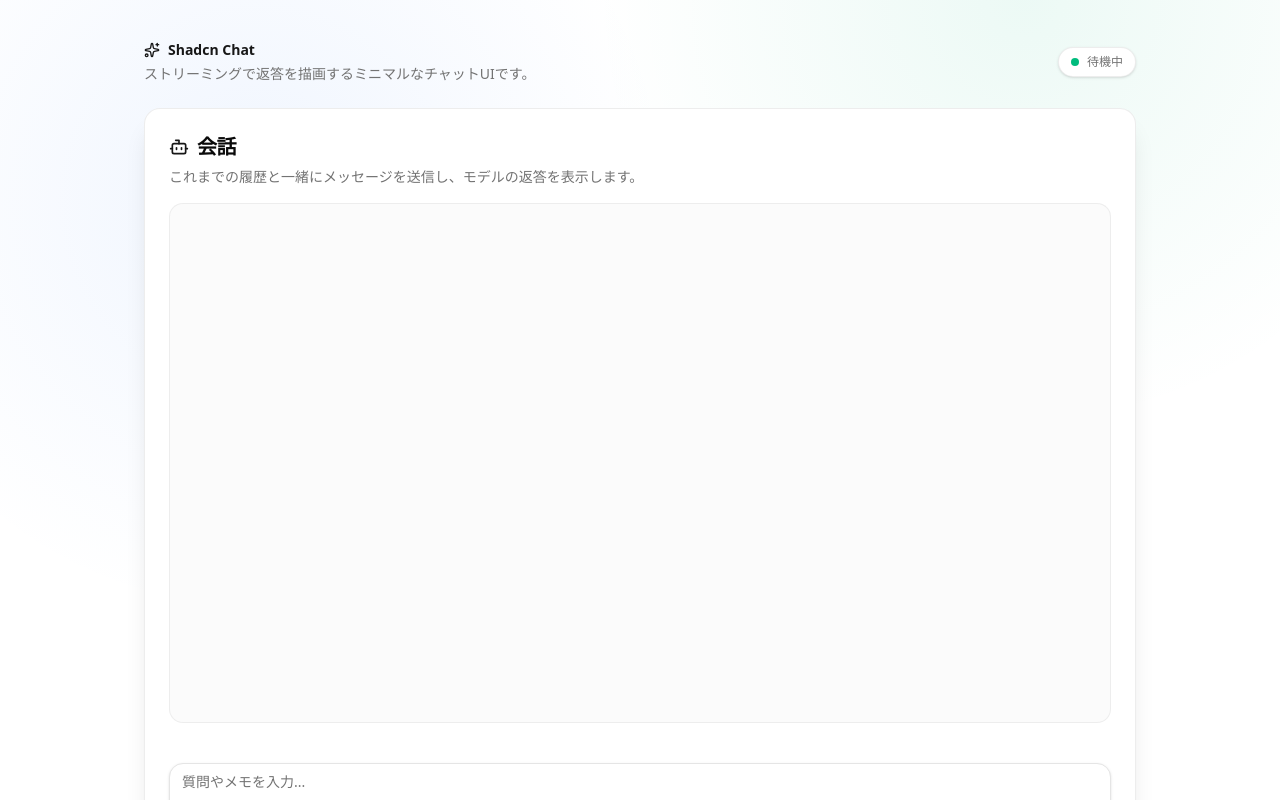
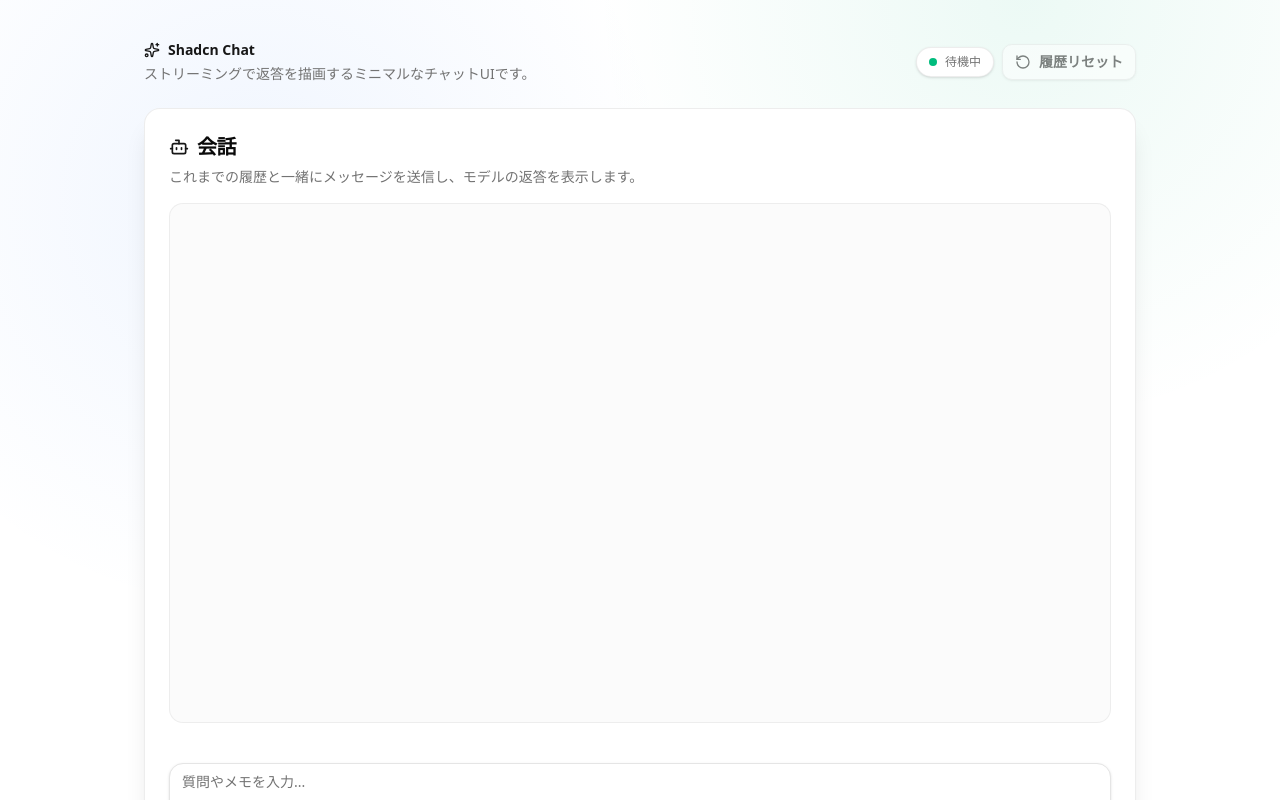
Before and after one commit to Ayumu-O/day001_ai_chat_app, a React app in the folder frontend/: page / in a window 1280 px wide. Shown: the top 800 px of the page. Built offline with nearby package versions, Linux system fonts and the light colour scheme; the HTML template or start-up script is replaced by a standard one.

Commit message:
feat: 履歴リセットボタン作成

```diff
--- a/frontend/src/App.tsx
+++ b/frontend/src/App.tsx
@@ -1,4 +1,11 @@
-import { Bot, Loader2, Send, Sparkles, UserRound } from "lucide-react";
+import {
+  Bot,
+  Loader2,
+  RotateCcw,
+  Send,
+  Sparkles,
+  UserRound,
+} from "lucide-react";
 import {
   type FormEvent,
   type KeyboardEvent,
@@ -115,7 +122,15 @@ function App() {
     }
   };
 
+  const resetHistory = () => {
+    if (isLoading) return;
+
+    setMessages([]);
+    setStreamData("");
+  };
+
   const statusText = isLoading ? "応答を生成中..." : "待機中";
+  const canReset = messages.length > 0 || Boolean(streamData);
 
   return (
     <div className="min-h-screen bg-[radial-gradient(circle_at_20%_20%,rgba(59,130,246,0.08),transparent_32%),radial-gradient(circle_at_80%_0%,rgba(16,185,129,0.08),transparent_30%)]">
@@ -130,6 +145,7 @@ function App() {
               ストリーミングで返答を描画するミニマルなチャットUIです。
             </p>
           </div>
+          <div className="flex flex-wrap items-center gap-2">
             <div className="flex items-center gap-2 rounded-full border border-border/70 bg-card px-3 py-1.5 text-xs text-muted-foreground shadow-sm">
               <span
                 className={cn(
@@ -138,6 +154,18 @@ function App() {
                 )}
               />
               {statusText}
+            </div>
+            <Button
+              type="button"
+              variant="outline"
+              size="sm"
+              onClick={resetHistory}
+              disabled={!canReset || isLoading}
+              className="gap-2"
+            >
+              <RotateCcw className="h-4 w-4" />
+              履歴リセット
+            </Button>
           </div>
         </header>
 
```
Lines whose indentation alone changed are shown as unchanged.
